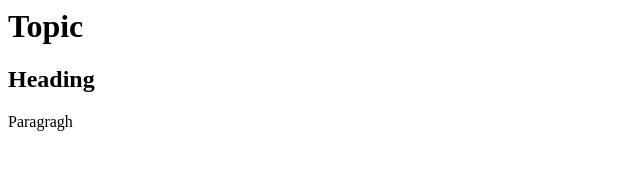
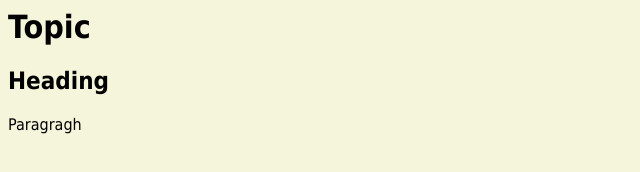
Before and after one commit to jblack-pvcc/jblack-pvcc.github.io, a plain HTML site: page home.html in a window 1280 px wide. Shown: the whole page, without its empty margins (0-640 px from the left). Drawn offline with Linux system fonts and the light colour scheme.

Commit message:
Update home.html

```diff
--- a/home.html
+++ b/home.html
@@ -1,6 +1,9 @@
 <html>
   <head>
     <title>Civic Engagement Project</title>
+    <style>
+      body {#281700; background-color: #F5F5DC; font-family: tahoma, verdana;}
+    </style>
   </head>
   <body>
     <h1>Topic</h1>
```
